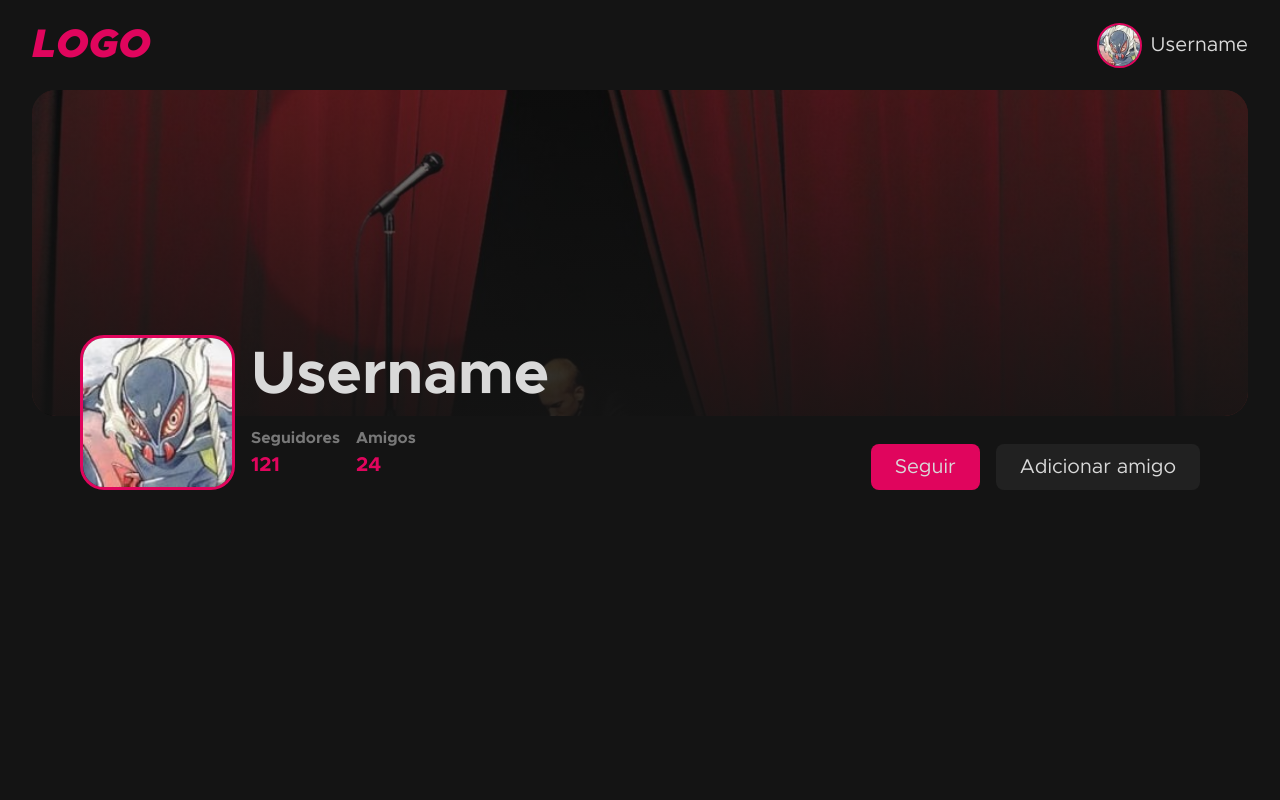
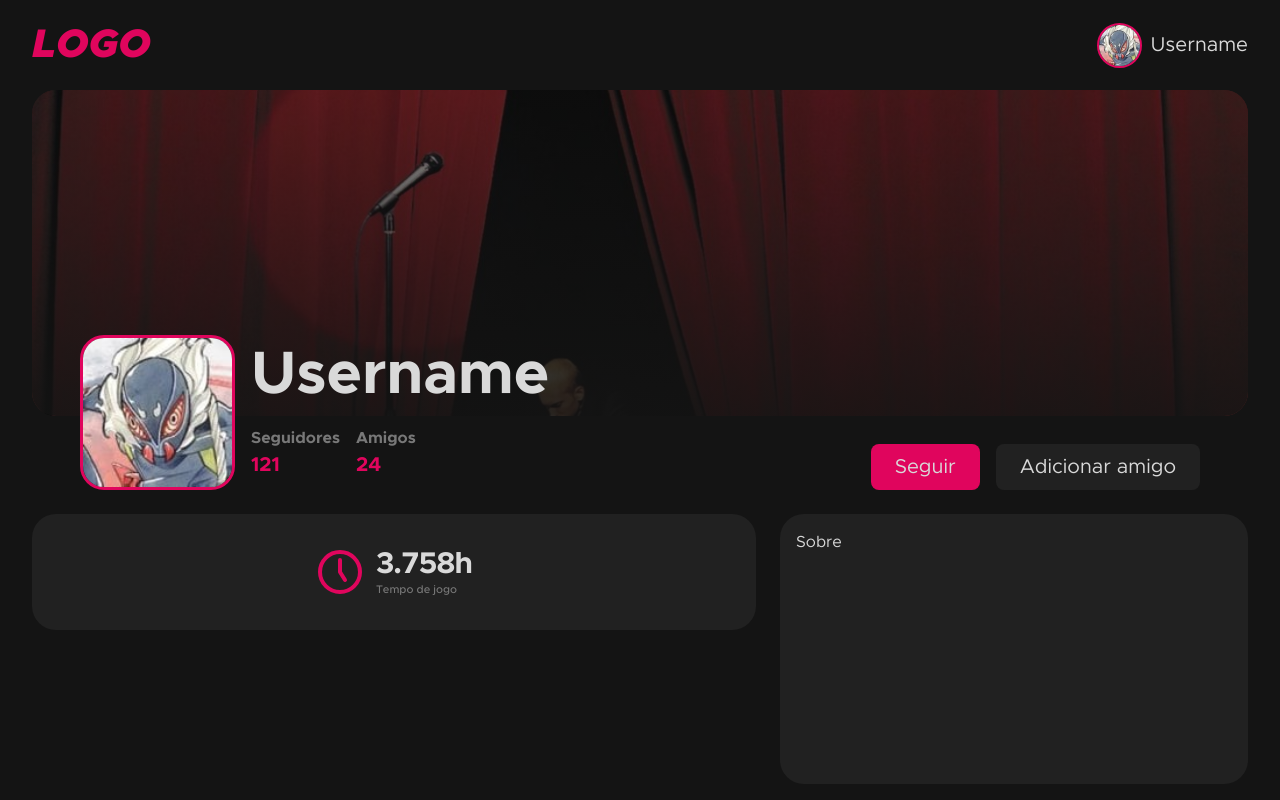
Before and after one commit to rober122pst/equipiada-atlas, a React (Vite) app in the folder client/: page / in a window 1280 px wide. Built offline with nearby package versions, Linux system fonts and the light colour scheme.

Commit message:
barra de stats - fazendo

```diff
--- a/client/src/App.jsx
+++ b/client/src/App.jsx
@@ -1,14 +1,24 @@
 import ProfileHeader from './components/ProfileHeader.jsx'
+import ProfileStatsBar from './components/ProfileStatsBar.jsx';
+import ProfileAbout from './components/ProfileAbout.jsx';
 import Navbar from "./components/Navbar.jsx";
 
 function App() {
     return (
         <div className='min-h-screen bg-night-950 text-platinum font-display'>
-            <header>
+            <header className='sticky top-0 z-50'>
                 <Navbar />
             </header>
             <main className="m-auto px-8 max-w-[1440px]">
                 <ProfileHeader />
+                <div className='flex mt-6 gap-6'>
+                    <div className='flex flex-col gap-6 w-full'>
+                        <ProfileStatsBar />
+                    </div>
+                    <div className='flex flex-col gap-6 max-w-[468px] w-full'>
+                        <ProfileAbout />
+                    </div>
+                </div>
             </main>
         </div>
     )
--- a/client/src/components/Navbar.jsx
+++ b/client/src/components/Navbar.jsx
@@ -9,7 +9,7 @@ function Navbar() {
     }
 
     return (
-        <nav className="px-8 h-[90px] flex items-center justify-between">
+        <nav className="px-8 h-[90px] flex items-center justify-between bg-night-950">
             <div>
                 <h1 className="text-[40px] font-black italic text-raspberry">LOGO</h1>
             </div>
--- /dev/null
+++ b/client/src/components/ProfileAbout.jsx
@@ -0,0 +1,9 @@
+function ProfileAbout() {
+    return (
+        <div className="flex bg-night-900 p-4 rounded-3xl w-full h-[270px]">
+            <h6>Sobre</h6>
+        </div>
+    );
+}
+
+export default ProfileAbout;
--- /dev/null
+++ b/client/src/components/ProfileStatsBar.jsx
@@ -0,0 +1,17 @@
+import { LuClock5 } from "react-icons/lu";
+
+function ProfileStatsBar() {
+    return (
+        <div className="flex justify-around items-center bg-night-900 p-4 rounded-3xl w-full h-[116px]">
+            <div className="flex gap-3 items-center">
+                <LuClock5 className="text-raspberry text-5xl" />
+                <div>
+                    <h1 className="text-3xl font-semibold tracking-tight">3.758h</h1>
+                    <p className="font-medium text-[11px] text-gray">Tempo de jogo</p>
+                </div>
+            </div>
+        </div>
+    );
+}
+
+export default ProfileStatsBar;
--- /dev/null
+++ b/package.json
@@ -0,0 +1,5 @@
+{
+  "dependencies": {
+    "react-icons": "^5.5.0"
+  }
+}
```
Also changed, not shown: 1 other file (tests, documents, lock files or other folders).
